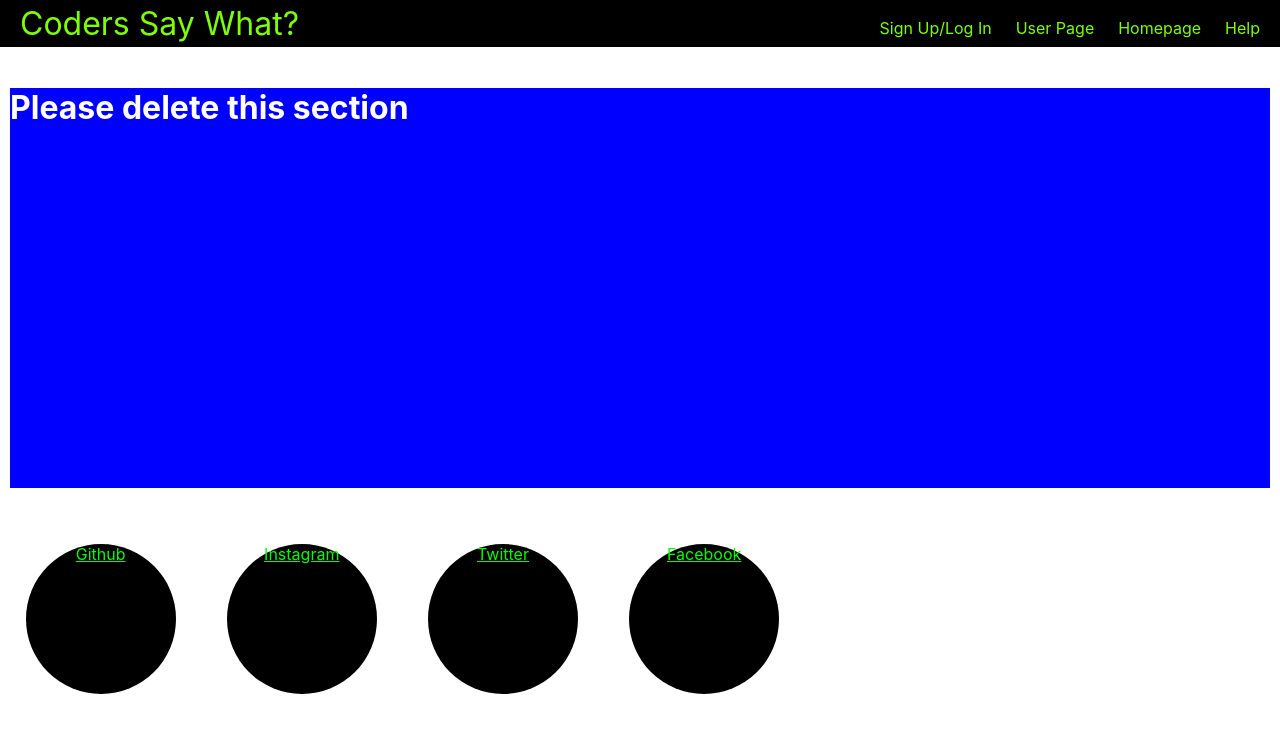
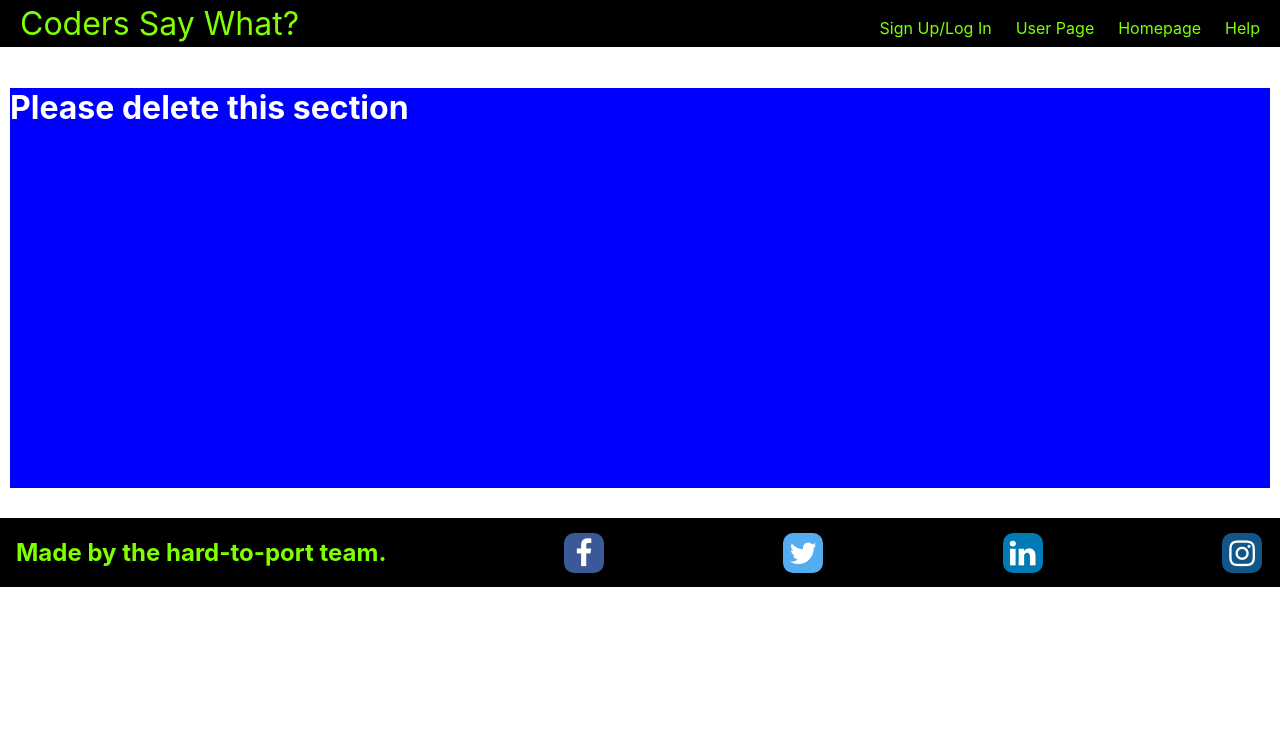
Before and after one commit to BeckyMWilson/Project3, a React (Create React App) app in the folder client/: page / in a window 1280 px wide. Shown: the top 732 px of the page. Built offline with nearby package versions, Linux system fonts and the light colour scheme.

Commit message:
added alt tags to social media links

```diff
--- a/client/public/index.html
+++ b/client/public/index.html
@@ -9,6 +9,7 @@
       name="description"
       content="Web site created using create-react-app"
     />
+    <link rel="stylesheet" href="https://cdnjs.cloudflare.com/ajax/libs/font-awesome/4.7.0/css/font-awesome.min.css">
     <link rel="apple-touch-icon" href="%PUBLIC_URL%/logo192.png" />
     <!--
       manifest.json provides metadata used when your web app is installed on a
--- a/client/src/App.js
+++ b/client/src/App.js
@@ -1,5 +1,5 @@
-import Navbar from "./components/Header/Navbar";
-import Footer from "./components/Footer";
+import Navbar from "./components/header/Navbar";
+import Footer from "./components/footer";
 
 //delete this line in future
 const inlineStyle = {
@@ -18,7 +18,9 @@ function App() {
         <h1>Please delete this section </h1>
       </div>
       <br />
-      <Footer />
+      <Footer>
+
+      </Footer>
     </>
   );
 }
--- a/client/src/components/Footer/index.js
+++ b/client/src/components/Footer/index.js
@@ -1,18 +1,14 @@
+import React from 'react'
+<link rel="style" href="https://cdnjs.cloudflare.com/ajax/libs/font-awesome/4.7.0/css/font-awesome.min.css"></link>
+
 export default function Footer() {
   return (
     <footer className="footer">
-      <a href="#" className="socialIcons">
-        Github
-      </a>
-      <a href="#" className="socialIcons">
-        Instagram
-      </a>
-      <a href="#" className="socialIcons">
-        Twitter
-      </a>
-      <a href="#" className="socialIcons">
-        Facebook
-      </a>
+              <h2>Made by the hard-to-port team.</h2>
+          <a href="#" class="fa fa-facebook" alt="facebook"></a>
+          <a href="#" class="fa fa-twitter" alt="twitter"></a>
+          <a href="#" class="fa fa-linkedin" alt="linkedin"></a>
+          <a href="#" class="fa fa-instagram" alt="instagram"></a>
     </footer>
   );
 }
--- a/client/src/index.css
+++ b/client/src/index.css
@@ -44,15 +44,56 @@ code {
   padding: 0.25rem;
 }
 
+.nav li:hover {
+  opacity: 0.7;
+  height: 100%;
+  display: flex;
+  align-items: center;
+  padding: 0.25rem;
+}
+
 /* Footer Styling  */
-.socialIcons {
-  border-radius: 50%;
+
+.footer {
   background-color: black;
-  color: lime;
-  width: 150px;
-  height: 150px;
-  margin: 2%;
-  display: inline-block;
+  color:chartreuse;
+  display: flex;
+  justify-content: space-between;
+  align-items: center;
+  gap: 2rem;
+  padding: 0 1rem;
+}
+
+.fa {
+  padding: 5px;
+  font-size: 30px;
+  width: 30px;
   text-align: center;
-  align-items: center;
+  text-decoration: none;
+  margin: 5px 2px;
+  border-radius: 25%;
 }
+
+.fa:hover {
+  opacity: 0.7;
+}
+
+.fa-facebook {
+background: #3B5998;
+color: white;
+}
+
+.fa-twitter {
+background: #55ACEE;
+color: white;
+}
+
+.fa-linkedin {
+  background: #007bb5;
+  color: white;
+}
+
+.fa-instagram {
+  background: #125688;
+  color: white;
+}
--- a/client/src/index.js
+++ b/client/src/index.js
@@ -2,7 +2,6 @@ import React from "react";
 import ReactDOM from "react-dom/client";
 import "./index.css";
 import App from "./App";
-
 import "./index.css";
 
 const root = ReactDOM.createRoot(document.getElementById("root"));
```
